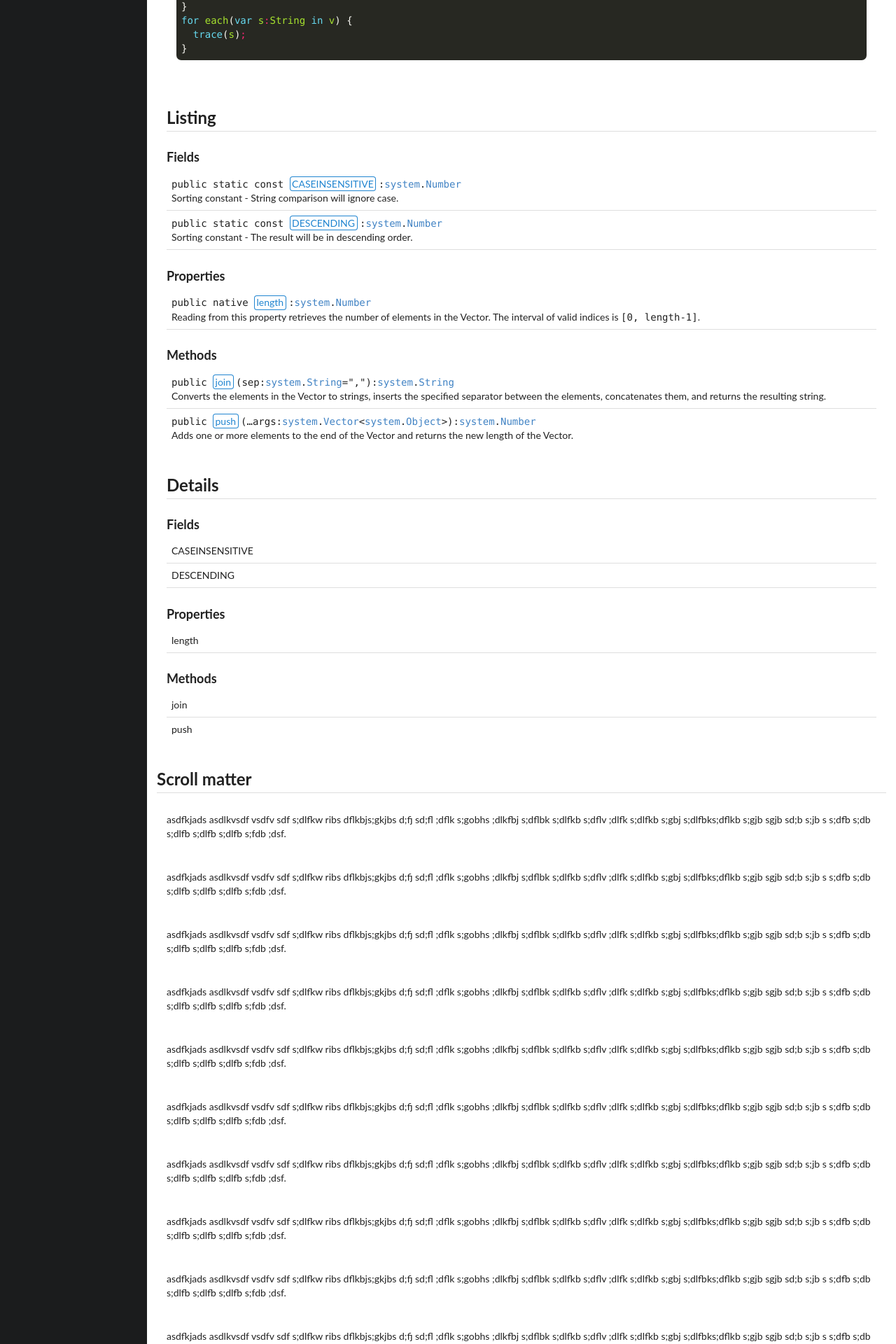
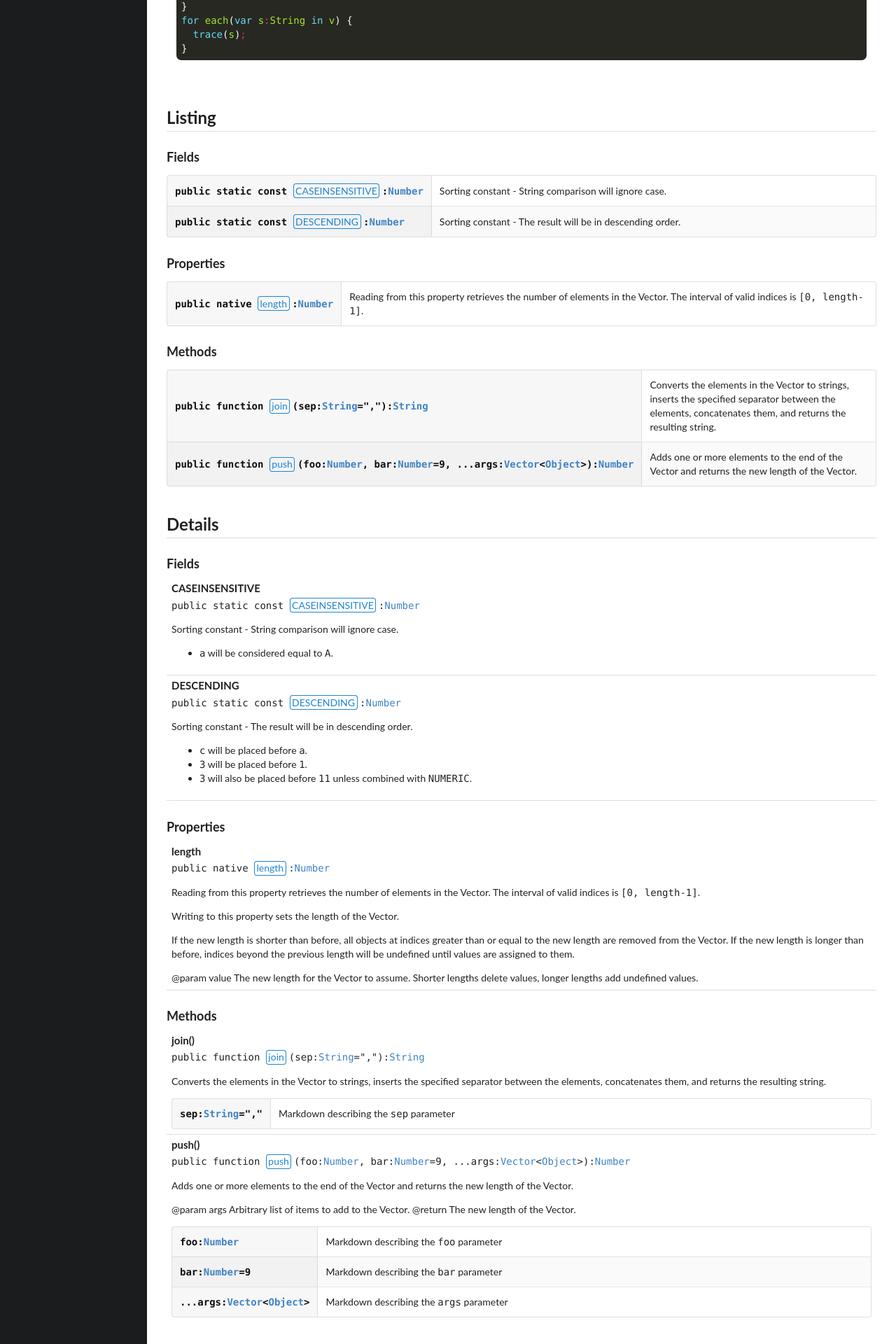
Before and after one commit to ellemenno/pages, a Jekyll site: the page built from docs/_api/system/Vector.html, in a window 1280 px wide. Shown: the part 900-2820 px from the top of the page at 70% size. Built offline with Jekyll 4.4.1, drawn with Linux system fonts in a browser that asks for light colours; some of the changed text lies outside the part shown.

Commit message:
improve type layout by rendering details sections

```diff
--- a/docs/_api/system/Vector.html
+++ b/docs/_api/system/Vector.html
@@ -38,14 +38,23 @@ methods:
     parameters:
       - name: sep
         type: system.String
+        description: "Markdown describing the `sep` parameter"
         default_value: '","'
   - name: push
     attributes: [public]
     type: system.Number
     description: "Adds one or more elements to the end of the Vector and returns the new length of the Vector.\n\n@param args Arbitrary list of items to add to the Vector.\n@return The new length of the Vector."
     parameters:
+      - name: foo
+        type: system.Number
+        description: "Markdown describing the `foo` parameter"
+      - name: bar
+        type: system.Number
+        description: "Markdown describing the `bar` parameter"
+        default_value: 9
       - name: args
         is_var_args: true
         type: system.Vector
+        description: "Markdown describing the `args` parameter"
         template_types: [system.Object]
 ---
--- a/docs/_includes/module_linker.liquid
+++ b/docs/_includes/module_linker.liquid
@@ -1,23 +1,29 @@
 {% comment %}
 
-Module linker
-  turns foo.bar.baz into:
-  <a href="/path/to/foo/">foo</a>.<a href="/path/to/foo/bar">bar</a>.<a href="/path/to/foo/bar/baz">baz</a>
+module_linker
+  turns foo.bar.Baz into:
+  <a href="/path/to/foo/bar/Baz">Baz</a>
+  or, if full_linkage is set:
+  <a href="/path/to/foo/">foo</a>.<a href="/path/to/foo/bar">bar</a>.<a href="/path/to/foo/bar/Baz">Baz</a>
 
 params:
-  module="foo.bar.baz"
+  module="foo.bar.Baz"
   base_url="/path/to"
   markdown='true' (optional, defaults to html)
+  full_linkage='true' (optional, defaults to Type only, without ancestor packages)
+
 
 {% endcomment %}{%
 assign modules = include.module | split: '.' %}{%
 assign u = include.base_url %}{%
 for m in modules %}{%
-  assign u = u | append: '/' | append: m
-  %}{% if include.markdown == 'true'
-    %}[{{ m }}]({{ u }}){%
-  else
-    %}<a href="{{ u }}">{{ m }}</a>{%
+  assign u = u | append: '/' | append: m %}{%
+  if include.full_linkage == 'true' or forloop.last %}{%
+    if include.markdown == 'true'
+      %}[{{ m }}]({{ u }}){%
+    else
+      %}<a href="{{ u }}">{{ m }}</a>{%
+    endif %}{%
+    unless forloop.last %}.{% endunless %}{%
   endif %}{%
-  unless forloop.last %}.{% endunless %}{%
 endfor %}
--- /dev/null
+++ b/docs/_includes/parameter_signature.liquid
@@ -0,0 +1,31 @@
+{% comment %}
+
+parameter_signature
+  generates a single parameter signature like the following:
+    ...name:package.Type<package.Type>=[]
+  parameter types are linked using module_linker.liquid
+
+params:
+  base_url="/path/to"
+  param: {
+    name: name
+    default_value: '[]'
+    is_var_args: true
+    type: package.Type
+    template_types: [package.Type1, package.Type2]
+  }
+
+{% endcomment %}{%
+if include.param %}{%
+  assign p = include.param %}{%
+  if p.is_var_args == true %}...{% endif %}{{ p.name }}:{% capture ml %}{% include module_linker.liquid module=p.type base_url=module_url %}{% endcapture %}{{ ml | rstrip }}{%
+  if p.template_types
+    %}&lt;{%
+      for t in p.template_types %}{%
+        capture ml %}{% include module_linker.liquid module=t base_url=module_url %}{% endcapture %}{{ ml | rstrip }}{%
+        unless forloop.last %}, {% endunless %}{%
+      endfor
+    %}&gt;{%
+  endif %}{%
+  if p.default_value %}={{ p.default_value }}{% endif %}{%
+endif %}
--- /dev/null
+++ b/docs/_includes/parameters.liquid
@@ -0,0 +1,26 @@
+{% comment %}
+
+parameters
+  generates method parameter signatures like the following:
+    (name:package.Type, ...name:package.Type<package.Type>=[]):package.Type
+  individual parameter signatures are generated using parameter_signature.liquid
+
+params:
+  base_url="/path/to"
+  params: [
+    {
+      name: name
+      default_value: '[]'
+      is_var_args: true
+      type: package.Type
+      template_types: [package.Type1, package.Type2]
+    }
+  ]
+
+{% endcomment %}{%
+if include.params %}({%
+  for p in include.params %}{% capture p_sig %}{%
+    include parameter_signature.liquid param=p base_url=include.base_url %}{% endcapture %}{{ p_sig | rstrip }}{%
+    unless forloop.last %}, {% endunless %}{%
+  endfor %}){%
+endif %}
--- a/docs/_includes/styles/tweaks.css
+++ b/docs/_includes/styles/tweaks.css
@@ -46,6 +46,9 @@ i.icon.interface:before {
 .ui.tight.header {
   margin-bottom: .5em;
 }
+.ui.very.tight.header {
+  margin-bottom: .25em;
+}
 .ui.tight.segment {
   padding: .5em;
 }
--- a/docs/_layouts/package.html
+++ b/docs/_layouts/package.html
@@ -31,7 +31,7 @@ layout: page
     <a class="header" href="{{ page_module_url }}/{{ item.name }}">{{ item.name }}</a>
     {% capture description %}{{ item.description }}{%
       if item.description %}<br/>{% endif
-      %}_Declared in:_ {% include module_linker.liquid module=item.declaration base_url=module_url markdown='true' %}{%
+      %}_Declared in:_ {% include module_linker.liquid module=item.declaration base_url=module_url markdown='true' full_linkage='true' %}{%
     endcapture %}
     <div class="description">{{ description | markdownify }}</div>
     {% endcapture %}
--- a/docs/_layouts/type.html
+++ b/docs/_layouts/type.html
@@ -1,42 +1,6 @@
 ---
 layout: page
 ---
-
-<!-- <div class="ui dividing right rail">
-<div class="ui sticky">
-<h4 class="header">table of contents</h4>
-<div class="ui vertical following fluid accordion text menu">
-
-<div class="active title">
-  <i class="dropdown icon"></i>
-  section
-</div>
-<div class="active content">
-  <a class="item" href="#link-a">link-a</a>
-  <a class="item" href="#link-b">link-b</a>
-
-  <div class="title">
-    <i class="dropdown icon"></i>
-    sub-section
-  </div>
-  <div class="content">
-    <a class="item" href="#link-a">link-a</a>
-    <a class="item" href="#link-b">link-b</a>
-  </div>
-</div>
-
-<div class="title">
-  <i class="dropdown icon"></i>
-  section
-</div>
-<div class="content">
-  <a class="item" href="#link-a">link-a</a>
-  <a class="item" href="#link-b">link-b</a>
-</div>
-
-</div>
-</div>
-</div> -->
 
 {% capture module_url %}{{ site.baseurl }}/{{ site.module_root }}{% endcapture %}
 
@@ -111,35 +75,29 @@ layout: page
 
 </div>
 
-<div id="listing" class="ui basic segment">
-<h2 class="ui dividing header">Listing</h2>
-
 {% capture newline %}
 {% endcapture %}
 
 {% assign attr = "fields|properties|methods" | split: '|'  %}
+
+<div id="listing" class="ui basic segment">
+<h2 class="ui dividing header">Listing</h2>
+
 {% for a in attr %}
 {% if page[a] %}
 <h3 class="ui tight header">{{ a | capitalize }}</h3>
 {% assign list = page[a] %}
+{% if list.size > 0 %}
+<table class="ui celled striped definition table"><tbody>
+{% assign isFunc = false %}{% if a == 'methods' %}{% assign isFunc = true %}{% endif %}
 {% for item in list %}
-  {% capture params %}{% if item.parameters %}({%
-    for p in item.parameters %}{%
-      if p.is_var_args == true %}&hellip;{% endif
-      %}{{ p.name }}:{% capture ml %}{% include module_linker.liquid module=p.type base_url=module_url %}{% endcapture %}{{ ml | rstrip }}{%
-      if p.template_types %}&lt;{% for t in p.template_types %}{% capture ml %}{%
-        include module_linker.liquid module=t base_url=module_url %}{% endcapture %}{{ ml | rstrip }}{%
-        unless forloop.last %}, {% endunless %}{%
-      endfor %}&gt;{% endif %}{%
-      if p.default_value %}={{ p.default_value }}{% endif %}{%
-      unless forloop.last %}, {% endunless %}{%
-    endfor %}){%
-  endif %}{% endcapture %}
-  {% capture signature %}{{ item.attributes | join: ' ' }} <button onclick="scrollto_anchor('details-{{ item.name }}')" class="ui tight primary basic button">{{ item.name }}</button>{{ params }}:{% include module_linker.liquid module=item.type base_url=module_url %}{% endcapture %}
+  {% capture params %}{% include parameters.liquid params=item.parameters base_url=module_url %}{% endcapture %}
+  {% capture signature %}{{ item.attributes | join: ' ' }} {% if isFunc %}function {% endif %}<button onclick="scrollto_anchor('details-{{ item.name }}')" class="ui tight primary basic button">{{ item.name }}</button>{{ params | rstrip }}:{% include module_linker.liquid module=item.type base_url=module_url %}{% endcapture %}
   {% assign d_lines = item.description | split: newline %}
-  {% capture content %}<code>{{ signature }}</code>{{ d_lines | first | markdownify }}{% endcapture %}
-  <div class="ui tight vertical segment">{{ content }}</div>
+  <tr><td class="collapsing"><code>{{ signature | rstrip }}</code></td><td>{{ d_lines | first | markdownify | remove_first: '<p>' | split: '' | reverse | join: '' | remove_first: '<p/>' | split: '' | reverse | join: '' }}</td></tr>
 {% endfor %}
+</tbody></table>
+{% endif %}
 {% endif %}
 {% endfor %}
 
@@ -149,39 +107,29 @@ layout: page
 <div id="details" class="ui basic segment">
 <h2 class="ui dividing header">Details</h2>
 
-{% assign attr = "fields|properties|methods" | split: '|'  %}
 {% for a in attr %}
 {% if page[a] %}
 <h3 class="ui tight header">{{ a | capitalize }}</h3>
 {% assign list = page[a] %}
+{% assign isFunc = false %}{% if a == 'methods' %}{% assign isFunc = true %}{% endif %}
 {% for item in list %}
-  <div id="details-{{ item.name }}" class="ui tight vertical segment">{{ item.name }}</div>
+  {% capture params %}{% include parameters.liquid params=item.parameters base_url=module_url %}{% endcapture %}
+  {% capture signature %}{{ item.attributes | join: ' ' }} {% if isFunc %}function {% endif %}<button onclick="scrollto_anchor('details-{{ item.name }}')" class="ui tight primary basic button">{{ item.name }}</button>{{ params | rstrip }}:{% include module_linker.liquid module=item.type base_url=module_url %}{% endcapture %}
+  <div id="details-{{ item.name }}" class="ui tight vertical segment"><h4 class="ui very tight header">{{ item.name }}{% if isFunc %}(){% endif %}</h4>
+  <p><code>{{ signature }}</code></p>
+  {{ item.description | markdownify }}
+  {% if isFunc and item.parameters %}<table class="ui celled striped definition table"><tbody>
+  {% for p in item.parameters %}
+    {% capture p_sig %}{% include parameter_signature.liquid param=p base_url=include.base_url %}{% endcapture %}
+    <tr><td class="collapsing"><code>{{ p_sig | rstrip }}</code></td><td>{% if p.description %}{{ p.description | markdownify | remove_first: '<p>' | split: '' | reverse | join: '' | remove_first: '<p/>' | split: '' | reverse | join: '' }}{% endif %}</td></tr>
+  {% endfor %}
+  </tbody></table>{% endif %}
+  </div>
 {% endfor %}
 {% endif %}
 {% endfor %}
 
 </div>
-
-<h2 class="ui dividing header">Scroll matter</h2>
-<div class="ui basic segment">asdfkjads asdlkvsdf vsdfv sdf s;dlfkw ribs dflkbjs;gkjbs d;fj sd;fl ;dflk s;gobhs ;dlkfbj s;dflbk s;dlfkb s;dflv ;dlfk s;dlfkb s;gbj s;dlfbks;dflkb s;gjb sgjb sd;b s;jb s s;dfb s;db s;dlfb s;dlfb s;dlfb s;fdb ;dsf.</div>
-<div class="ui basic segment">asdfkjads asdlkvsdf vsdfv sdf s;dlfkw ribs dflkbjs;gkjbs d;fj sd;fl ;dflk s;gobhs ;dlkfbj s;dflbk s;dlfkb s;dflv ;dlfk s;dlfkb s;gbj s;dlfbks;dflkb s;gjb sgjb sd;b s;jb s s;dfb s;db s;dlfb s;dlfb s;dlfb s;fdb ;dsf.</div>
-<div class="ui basic segment">asdfkjads asdlkvsdf vsdfv sdf s;dlfkw ribs dflkbjs;gkjbs d;fj sd;fl ;dflk s;gobhs ;dlkfbj s;dflbk s;dlfkb s;dflv ;dlfk s;dlfkb s;gbj s;dlfbks;dflkb s;gjb sgjb sd;b s;jb s s;dfb s;db s;dlfb s;dlfb s;dlfb s;fdb ;dsf.</div>
-<div class="ui basic segment">asdfkjads asdlkvsdf vsdfv sdf s;dlfkw ribs dflkbjs;gkjbs d;fj sd;fl ;dflk s;gobhs ;dlkfbj s;dflbk s;dlfkb s;dflv ;dlfk s;dlfkb s;gbj s;dlfbks;dflkb s;gjb sgjb sd;b s;jb s s;dfb s;db s;dlfb s;dlfb s;dlfb s;fdb ;dsf.</div>
-<div class="ui basic segment">asdfkjads asdlkvsdf vsdfv sdf s;dlfkw ribs dflkbjs;gkjbs d;fj sd;fl ;dflk s;gobhs ;dlkfbj s;dflbk s;dlfkb s;dflv ;dlfk s;dlfkb s;gbj s;dlfbks;dflkb s;gjb sgjb sd;b s;jb s s;dfb s;db s;dlfb s;dlfb s;dlfb s;fdb ;dsf.</div>
-<div class="ui basic segment">asdfkjads asdlkvsdf vsdfv sdf s;dlfkw ribs dflkbjs;gkjbs d;fj sd;fl ;dflk s;gobhs ;dlkfbj s;dflbk s;dlfkb s;dflv ;dlfk s;dlfkb s;gbj s;dlfbks;dflkb s;gjb sgjb sd;b s;jb s s;dfb s;db s;dlfb s;dlfb s;dlfb s;fdb ;dsf.</div>
-<div class="ui basic segment">asdfkjads asdlkvsdf vsdfv sdf s;dlfkw ribs dflkbjs;gkjbs d;fj sd;fl ;dflk s;gobhs ;dlkfbj s;dflbk s;dlfkb s;dflv ;dlfk s;dlfkb s;gbj s;dlfbks;dflkb s;gjb sgjb sd;b s;jb s s;dfb s;db s;dlfb s;dlfb s;dlfb s;fdb ;dsf.</div>
-<div class="ui basic segment">asdfkjads asdlkvsdf vsdfv sdf s;dlfkw ribs dflkbjs;gkjbs d;fj sd;fl ;dflk s;gobhs ;dlkfbj s;dflbk s;dlfkb s;dflv ;dlfk s;dlfkb s;gbj s;dlfbks;dflkb s;gjb sgjb sd;b s;jb s s;dfb s;db s;dlfb s;dlfb s;dlfb s;fdb ;dsf.</div>
-<div class="ui basic segment">asdfkjads asdlkvsdf vsdfv sdf s;dlfkw ribs dflkbjs;gkjbs d;fj sd;fl ;dflk s;gobhs ;dlkfbj s;dflbk s;dlfkb s;dflv ;dlfk s;dlfkb s;gbj s;dlfbks;dflkb s;gjb sgjb sd;b s;jb s s;dfb s;db s;dlfb s;dlfb s;dlfb s;fdb ;dsf.</div>
-<div class="ui basic segment">asdfkjads asdlkvsdf vsdfv sdf s;dlfkw ribs dflkbjs;gkjbs d;fj sd;fl ;dflk s;gobhs ;dlkfbj s;dflbk s;dlfkb s;dflv ;dlfk s;dlfkb s;gbj s;dlfbks;dflkb s;gjb sgjb sd;b s;jb s s;dfb s;db s;dlfb s;dlfb s;dlfb s;fdb ;dsf.</div>
-<div class="ui basic segment">asdfkjads asdlkvsdf vsdfv sdf s;dlfkw ribs dflkbjs;gkjbs d;fj sd;fl ;dflk s;gobhs ;dlkfbj s;dflbk s;dlfkb s;dflv ;dlfk s;dlfkb s;gbj s;dlfbks;dflkb s;gjb sgjb sd;b s;jb s s;dfb s;db s;dlfb s;dlfb s;dlfb s;fdb ;dsf.</div>
-<div class="ui basic segment">asdfkjads asdlkvsdf vsdfv sdf s;dlfkw ribs dflkbjs;gkjbs d;fj sd;fl ;dflk s;gobhs ;dlkfbj s;dflbk s;dlfkb s;dflv ;dlfk s;dlfkb s;gbj s;dlfbks;dflkb s;gjb sgjb sd;b s;jb s s;dfb s;db s;dlfb s;dlfb s;dlfb s;fdb ;dsf.</div>
-<div class="ui basic segment">asdfkjads asdlkvsdf vsdfv sdf s;dlfkw ribs dflkbjs;gkjbs d;fj sd;fl ;dflk s;gobhs ;dlkfbj s;dflbk s;dlfkb s;dflv ;dlfk s;dlfkb s;gbj s;dlfbks;dflkb s;gjb sgjb sd;b s;jb s s;dfb s;db s;dlfb s;dlfb s;dlfb s;fdb ;dsf.</div>
-<div class="ui basic segment">asdfkjads asdlkvsdf vsdfv sdf s;dlfkw ribs dflkbjs;gkjbs d;fj sd;fl ;dflk s;gobhs ;dlkfbj s;dflbk s;dlfkb s;dflv ;dlfk s;dlfkb s;gbj s;dlfbks;dflkb s;gjb sgjb sd;b s;jb s s;dfb s;db s;dlfb s;dlfb s;dlfb s;fdb ;dsf.</div>
-<div class="ui basic segment">asdfkjads asdlkvsdf vsdfv sdf s;dlfkw ribs dflkbjs;gkjbs d;fj sd;fl ;dflk s;gobhs ;dlkfbj s;dflbk s;dlfkb s;dflv ;dlfk s;dlfkb s;gbj s;dlfbks;dflkb s;gjb sgjb sd;b s;jb s s;dfb s;db s;dlfb s;dlfb s;dlfb s;fdb ;dsf.</div>
-<div class="ui basic segment">asdfkjads asdlkvsdf vsdfv sdf s;dlfkw ribs dflkbjs;gkjbs d;fj sd;fl ;dflk s;gobhs ;dlkfbj s;dflbk s;dlfkb s;dflv ;dlfk s;dlfkb s;gbj s;dlfbks;dflkb s;gjb sgjb sd;b s;jb s s;dfb s;db s;dlfb s;dlfb s;dlfb s;fdb ;dsf.</div>
-<div class="ui basic segment">asdfkjads asdlkvsdf vsdfv sdf s;dlfkw ribs dflkbjs;gkjbs d;fj sd;fl ;dflk s;gobhs ;dlkfbj s;dflbk s;dlfkb s;dflv ;dlfk s;dlfkb s;gbj s;dlfbks;dflkb s;gjb sgjb sd;b s;jb s s;dfb s;db s;dlfb s;dlfb s;dlfb s;fdb ;dsf.</div>
-<div class="ui basic segment">asdfkjads asdlkvsdf vsdfv sdf s;dlfkw ribs dflkbjs;gkjbs d;fj sd;fl ;dflk s;gobhs ;dlkfbj s;dflbk s;dlfkb s;dflv ;dlfk s;dlfkb s;gbj s;dlfbks;dflkb s;gjb sgjb sd;b s;jb s s;dfb s;db s;dlfb s;dlfb s;dlfb s;fdb ;dsf.</div>
-<div class="ui basic segment">asdfkjads asdlkvsdf vsdfv sdf s;dlfkw ribs dflkbjs;gkjbs d;fj sd;fl ;dflk s;gobhs ;dlkfbj s;dflbk s;dlfkb s;dflv ;dlfk s;dlfkb s;gbj s;dlfbks;dflkb s;gjb sgjb sd;b s;jb s s;dfb s;db s;dlfb s;dlfb s;dlfb s;fdb ;dsf.</div>
 
 
 <script type="text/javascript">
```
Also changed, not shown: other parts of docs/_layouts/type.html (+0 -10 lines).
